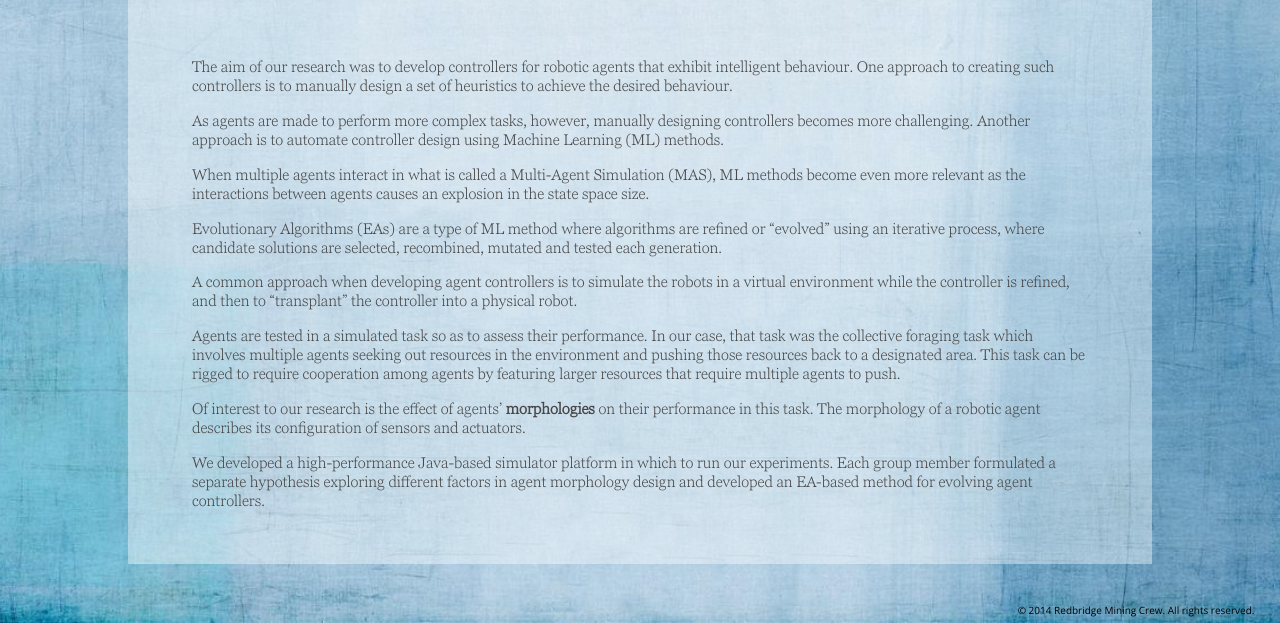
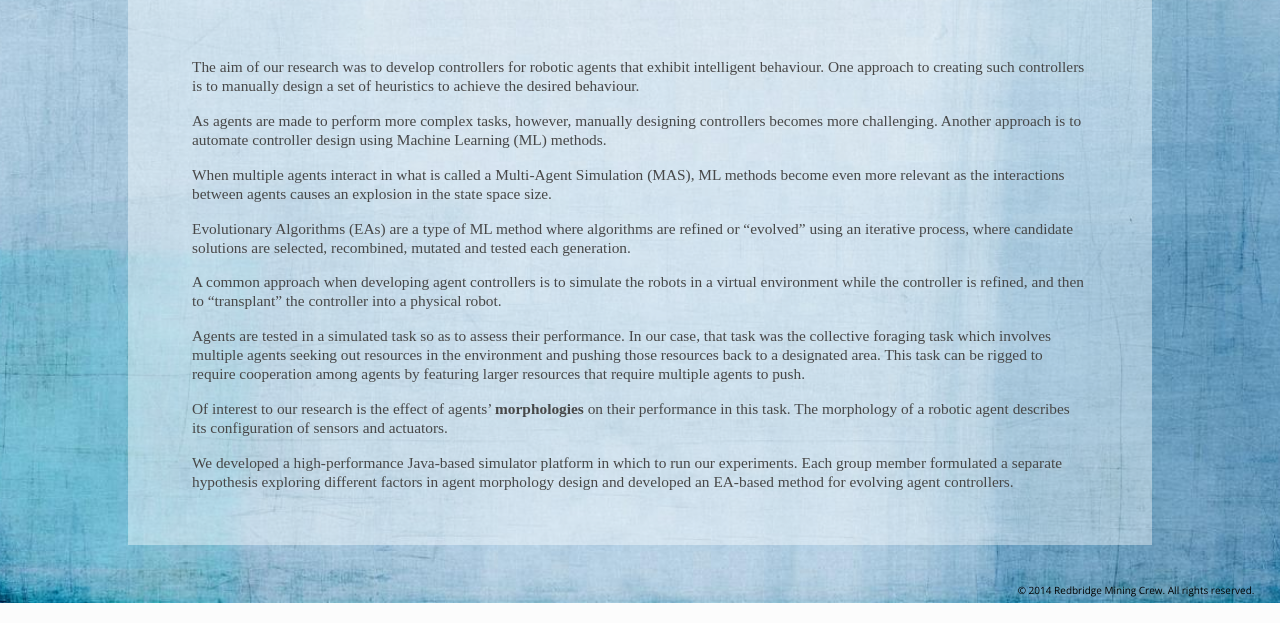
Before and after one commit to mracter/hons-website, a plain HTML site: page index.html in a window 1280 px wide. Shown: the part 513-1136 px from the top of the page. Drawn offline with nearby package versions, Linux system fonts and the light colour scheme.

Commit message:
Switch to PT Serif for body

```diff
--- a/styles.css
+++ b/styles.css
@@ -231,6 +231,6 @@ article.header {
 }
 
 article.body {
-	font-family: 'Georgia-L', serif;
+	font-family: 'PT Serif', serif;
 	padding-top: 2vw;
 }
```
